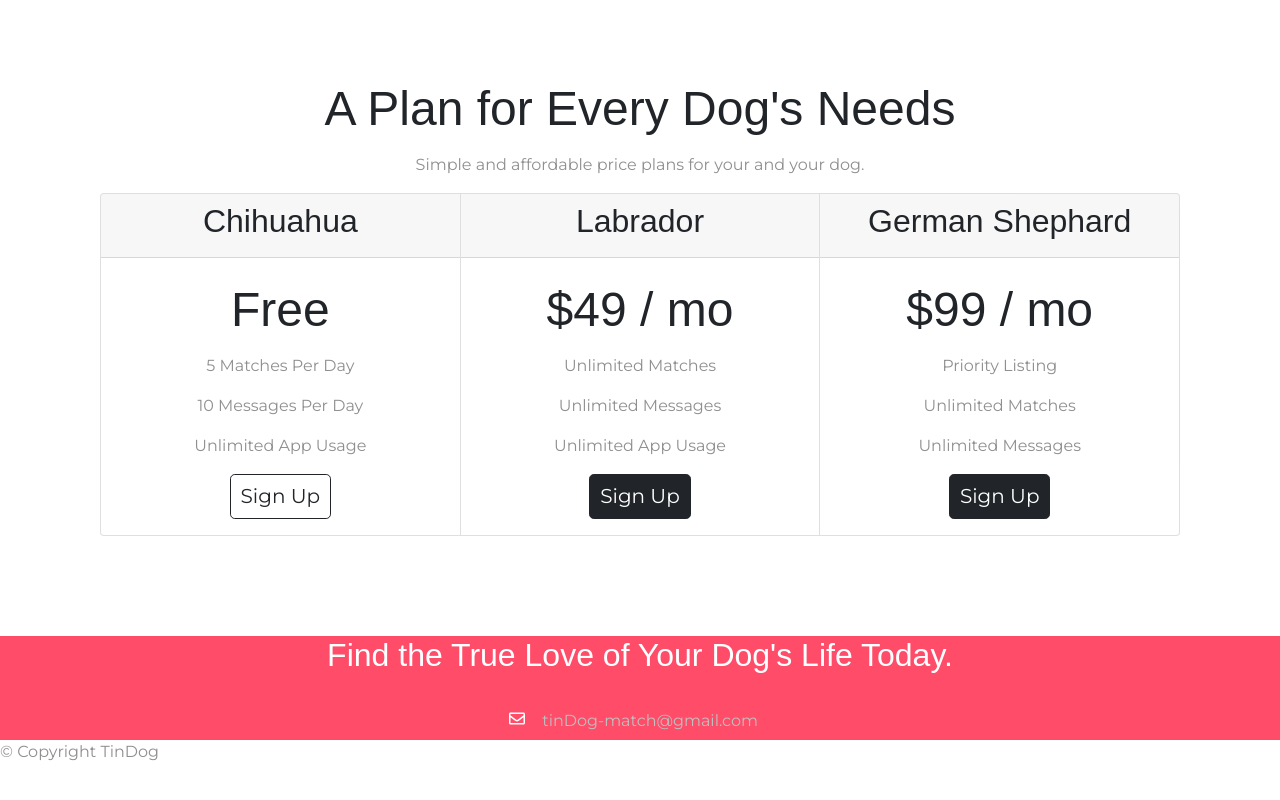
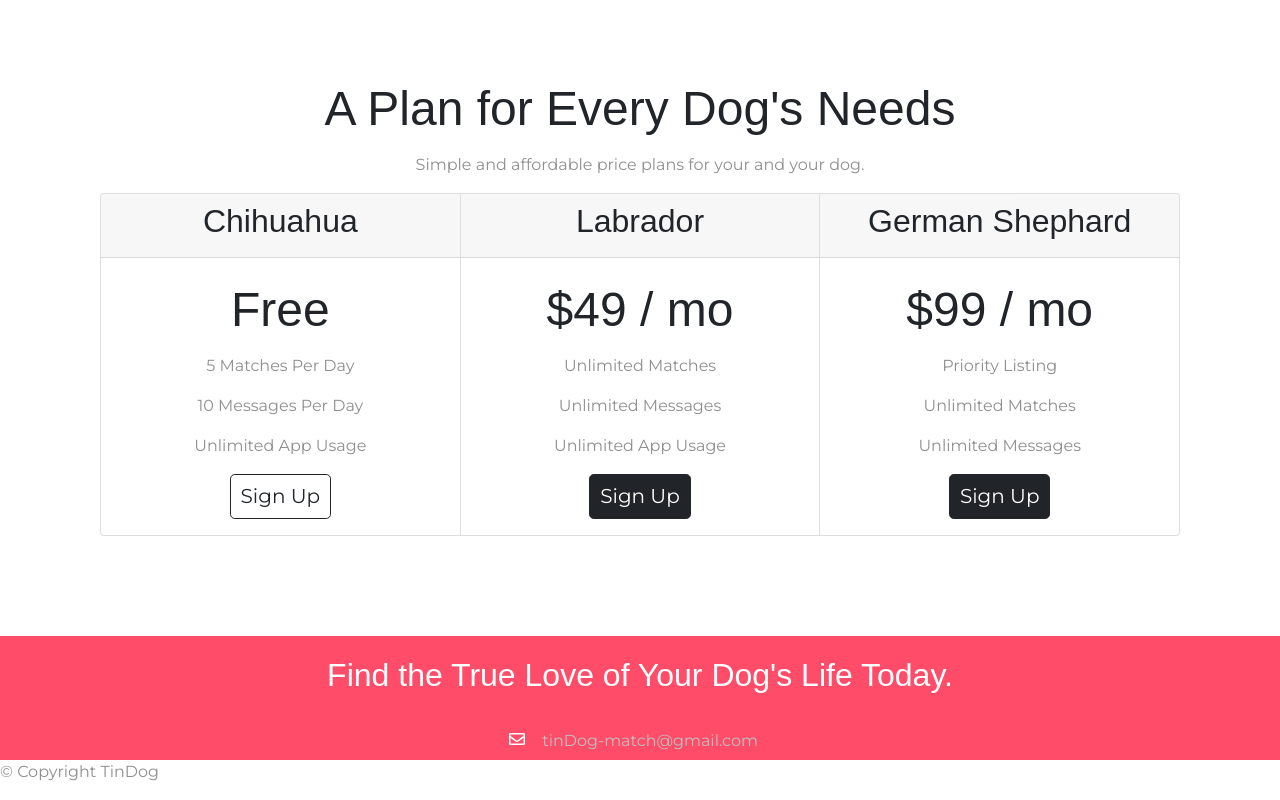
Before and after one commit to preethiv07/TinDog-Website, a plain HTML site: page index.html in a window 1280 px wide. Shown: the part 2078-2878 px from the top of the page. Drawn offline with nearby package versions, Linux system fonts and the light colour scheme.

Commit message:
Add files via upload
footer fix

```diff
--- a/index.html
+++ b/index.html
@@ -226,10 +226,20 @@
     <h3 class="Contactdownload">Find the True Love of Your Dog's Life Today.</h3>
     <!-- <button class="btn btn-secondary" type="button">Download</button> -->
     <!-- <button class="btn btn-secondary" type="button">Download</button> -->
+    <div class="contact-me">
+      <!-- <div class="row">
+        <div class="col-lg-6">
+          <i class="far fa-envelope  fa-2x email-img"></i>
+        </div>
+        <div class="col-lg-6">
+          <a class="btn email-text" href="mailto:p3.venkatesan@gmail.com">tinDog-match@gmail.com</a>
+        </div>
+      </div>
+    </div> -->
+
 
     <div class="contact-me">
-      <!-- <h3>Get In Touch</h3> -->
-      <i class="far fa-envelope email-img"></i>
+    <i class="far fa-envelope  fa-1x email-img"></i>
     <a class="btn email-text" href="mailto:p3.venkatesan@gmail.com">tinDog-match@gmail.com</a>
     </div>
 
--- a/styles.css
+++ b/styles.css
@@ -178,14 +178,14 @@ background-color: #ff4c68;
 
 .Contactdownload{
   padding-bottom: 20px;
+  padding-top: 20px;
 }
 
-.email-img{
-  height:20px;
-  width:20px;
-  padding-top: 3px;
-}
+
 
 .email-text{
   color: silver;
+  font-family: "Montserrat, sans-serif;
+  font-size:2rem;
+  /* text-align: center; */
 }
```
Lines whose indentation alone changed are shown as unchanged.
